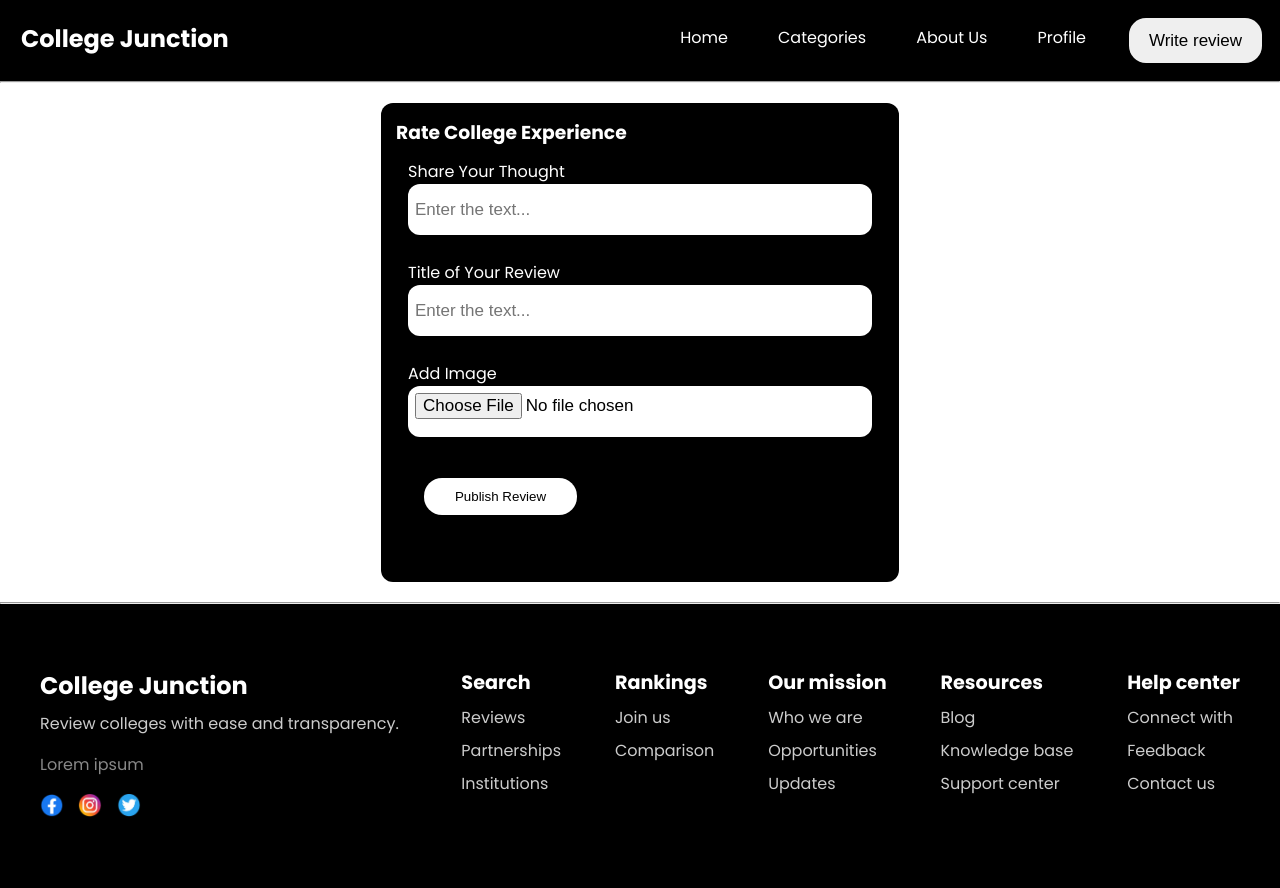
After one commit to collegejunction/College-Junction, a Flask app: page /review in a window 1280 px wide. The commit adds this page. Run offline with Flask 3, Linux system fonts and the light colour scheme.

Commit message:
fourth commit

```diff
--- a/main.py
+++ b/main.py
@@ -23,6 +23,10 @@ def hello_world():
 @app.route("/home")
 def home():
     return render_template("/components/search/index.html")
+
+@app.route("/review")
+def review():
+    return render_template("/components/review/index.html")
 
 @app.route('/login', methods=['GET', 'POST'])
 def login():
--- a/static/css/style.css
+++ b/static/css/style.css
@@ -3,10 +3,13 @@
 * {
     margin: 0;
     padding: 0;
+    /* background-color: black; */
 }
 
 body {
     font-family: poppins;
+    background-color: black;
+    color: white;
 }
 
 header {
@@ -18,6 +21,11 @@ header nav {
     display: flex;
     justify-content: space-between;
     /* margin: 12px; */
+}
+
+nav a{
+    text-decoration: none;
+    color: white;
 }
 
 nav h1 {
@@ -47,14 +55,16 @@ nav ul button {
 
 /* Hero Section Start From Here */
 .herosection {
-    background-color: rgba(169, 169, 169, 255);
+    background-color: white;
     height: 500px;
     border-end-end-radius: 25px;
     border-end-start-radius: 25px;
+
 }
 
 .hero {
     padding: 140px;
+    color: black;
 }
 
 .hero h1 {
@@ -63,12 +73,12 @@ nav ul button {
 }
 
 .search-container {
-    background-color: rgba(169, 169, 169, 255);
+    background-color: rgb(141 141 141);
     border-radius: 20px;
     padding: 18px;
     display: flex;
     width: 604px;
-    box-shadow: 0 60px 128px rgba(0, 0, 0, 0.3);
+    box-shadow: 0 64px 124px #333;
     height: 55px;
 }
 
@@ -118,7 +128,7 @@ h1 {
 }
 
 .category-box {
-    background-color: rgba(169, 169, 169, 255);
+    background-color: white;
     color: #000;
     display: flex;
     align-items: center;
@@ -178,7 +188,7 @@ h1 {
 }
 
 .review-box {
-    background-color: rgba(169, 169, 169, 255);
+    background-color: white;
     color: #000;
     align-items: center;
     justify-content: flex-start;
@@ -251,10 +261,11 @@ h1 {
     width: 153px;
     border: none;
     margin: 16px;
-    background-color: #131313;
-    color: white;
+    background-color: white;
+    color: black;
     border-radius: 18px;
     cursor: pointer;
+    margin-bottom: 40px;
 }
 
 
@@ -355,9 +366,17 @@ h1 {
     font-size: 15px;
 }
 
+.categ h1{
+    color: white;
+}
+
+.review h1{
+    color: white;
+}
+
 .hero_left button{
-    background-color: black;
-    color: white;
+    background-color: white;
+    color: black;
     cursor: pointer;
     height: 45px;
     width: 133px;
@@ -383,3 +402,41 @@ h1 {
 .lowerbody p{
     padding: 24px;
 }
+
+/* review page */
+
+.review{
+    background-color: black;
+    border-radius: 12px;
+    padding: 15px;
+    color: white;
+    width: fit-content;
+    margin-left: auto;
+    margin-right: auto;
+    margin-top: 20px;
+    margin-bottom: 20px;
+}
+
+.review h3{
+    color: white;
+}
+
+.review button{
+    background-color: white;
+    color: black;
+}
+
+.review form{
+    padding: 12px;
+}
+
+.review input{
+    width: 450px;
+    height: 37px;
+    border-radius: 12px;
+    border: none;
+    background-color: white;
+    color: black;
+    padding: 7px;
+    font-size: 17px;
+}
--- a/templates/components/footer/index.html
+++ b/templates/components/footer/index.html
@@ -1,3 +1,4 @@
+<hr>
 <div class="footer">
     <footer class="footer">
         <div class="footer-container">
--- a/templates/components/navbar/index.html
+++ b/templates/components/navbar/index.html
@@ -1,15 +1,16 @@
 <div class="navbar">
     <header>
         <nav>
-            <h1>College Junction</h1>
+            <a href="/home"><h1>College Junction</h1></a>
             <ul>
-                <li>Home</li>
-                <li>Categories</li>
-                <li>About Us</li>
-                <li>Profile</li>
-                <a href="/login"><button>Write review</button></a>
+                <a href="/home"><li>Home</li></a>
+                <a href=""><li>Categories</li></a>
+                <a href=""><li>About Us</li></a>
+                <a href=""><li>Profile</li></a>
+                <a href="/review"><button>Write review</button></a>
             </ul>
         </nav>
     </header>
 </div>
+<hr>
 <link rel="stylesheet" href="/static/css/style.css">
--- /dev/null
+++ b/templates/components/review/index.html
@@ -0,0 +1,41 @@
+<!DOCTYPE html>
+<html lang="en">
+
+<head>
+    <meta charset="UTF-8">
+    <meta name="viewport" content="width=device-width, initial-scale=1.0">
+    <link rel="stylesheet" href="/static/css/style.css">
+    <title>College Junction | Review</title>
+</head>
+
+<body style="background-color: white;">
+    {% include '/components/navbar/index.html' %}
+    <div class="review">
+        <h3>Rate College Experience</h3>
+        <form action="">
+            <div class="firstsection">
+                <label for="">Share Your Thought</label>
+                <br>
+                <input type="text" placeholder="Enter the text...">
+            </div>
+            <br>
+            <div class="secondsection">
+                <label for="">Title of Your Review</label>
+                <br>
+                <input type="text" placeholder="Enter the text...">
+            </div>
+            <br>
+            <div class="thirdsection">
+                <label for="">Add Image</label>
+                <br>
+                <input type="file" name="" id="">
+            </div>
+            <br>
+            <button>Publish Review</button>
+        </form>
+    </div>
+    {% include '/components/footer/index.html' %}
+
+</body>
+
+</html>
--- a/templates/components/signup/index.html
+++ b/templates/components/signup/index.html
@@ -7,7 +7,7 @@
     <link rel="shortcut icon" href="/static/img/Untitled-design-_1_.jpeg" type="image/x-icon">
 
     <script src="https://cdn.tailwindcss.com"></script>
-    <title>College Review Hub</title>
+    <title>CollegeJunction | SignUp</title>
 </head>
 <style>
   body {
--- a/templates/index.html
+++ b/templates/index.html
@@ -20,11 +20,11 @@
     </div>
     <link rel="stylesheet" href="/static/css/style.css">
     <!-- Hero Section -->
-    <div class="mainhero">
+    <div class="mainhero" style="background-color: white; color: black;">
         <div class="hero_left">
             <h2>Discover colleges <br>& Share your</h2>
             <p>Find an review colleges for your future.</p>
-            <a href="/login"><button>Get Started</button></a>
+            <a href="/login"><button style="background-color: black; color: white;">Get Started</button></a>
         </div>
         <div class="hero_right">
             <img src="/static/images/college.jpeg" alt="">
```
Also changed, not shown: templates/components/login/index.html (+2 -5 lines).
